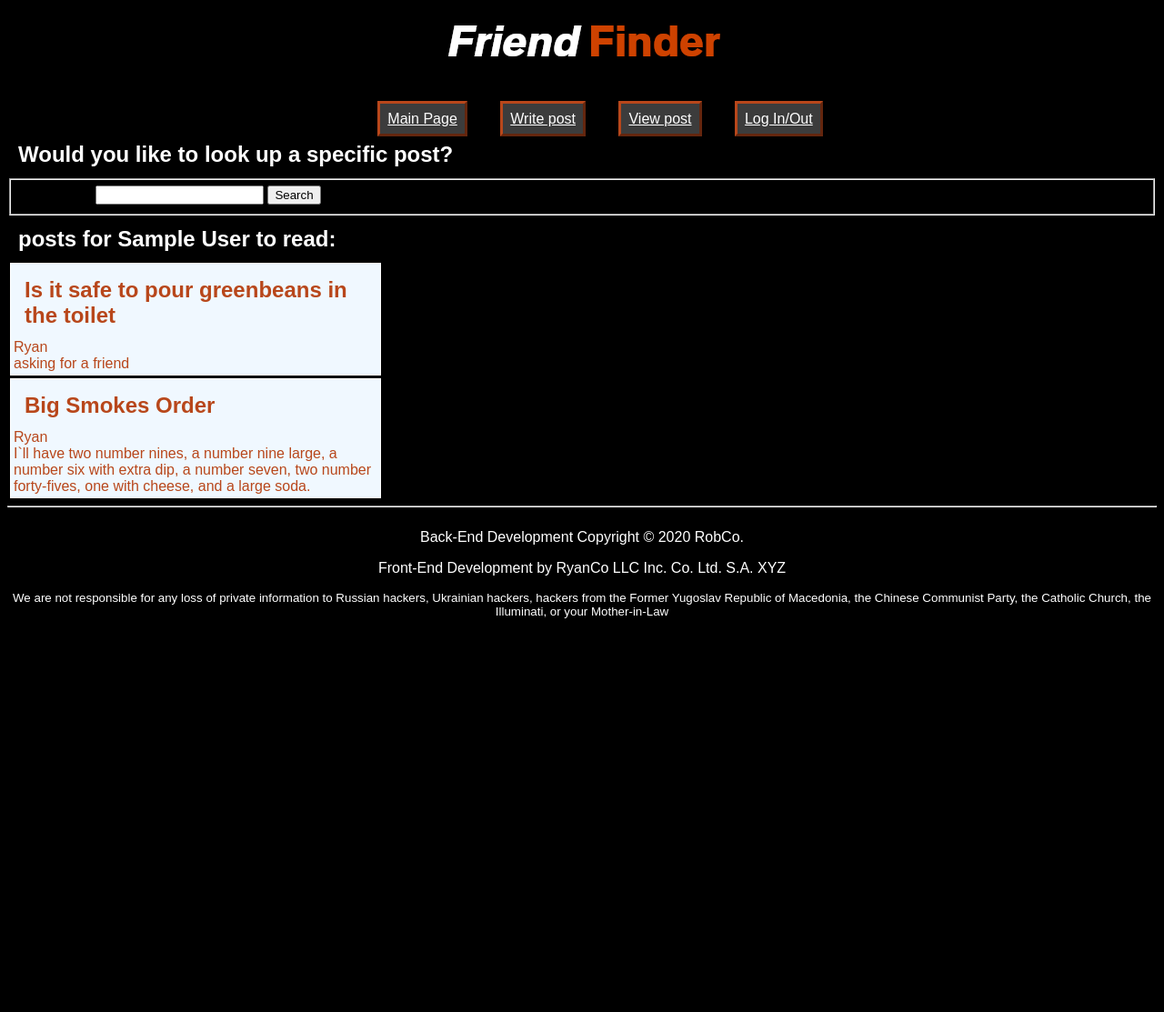
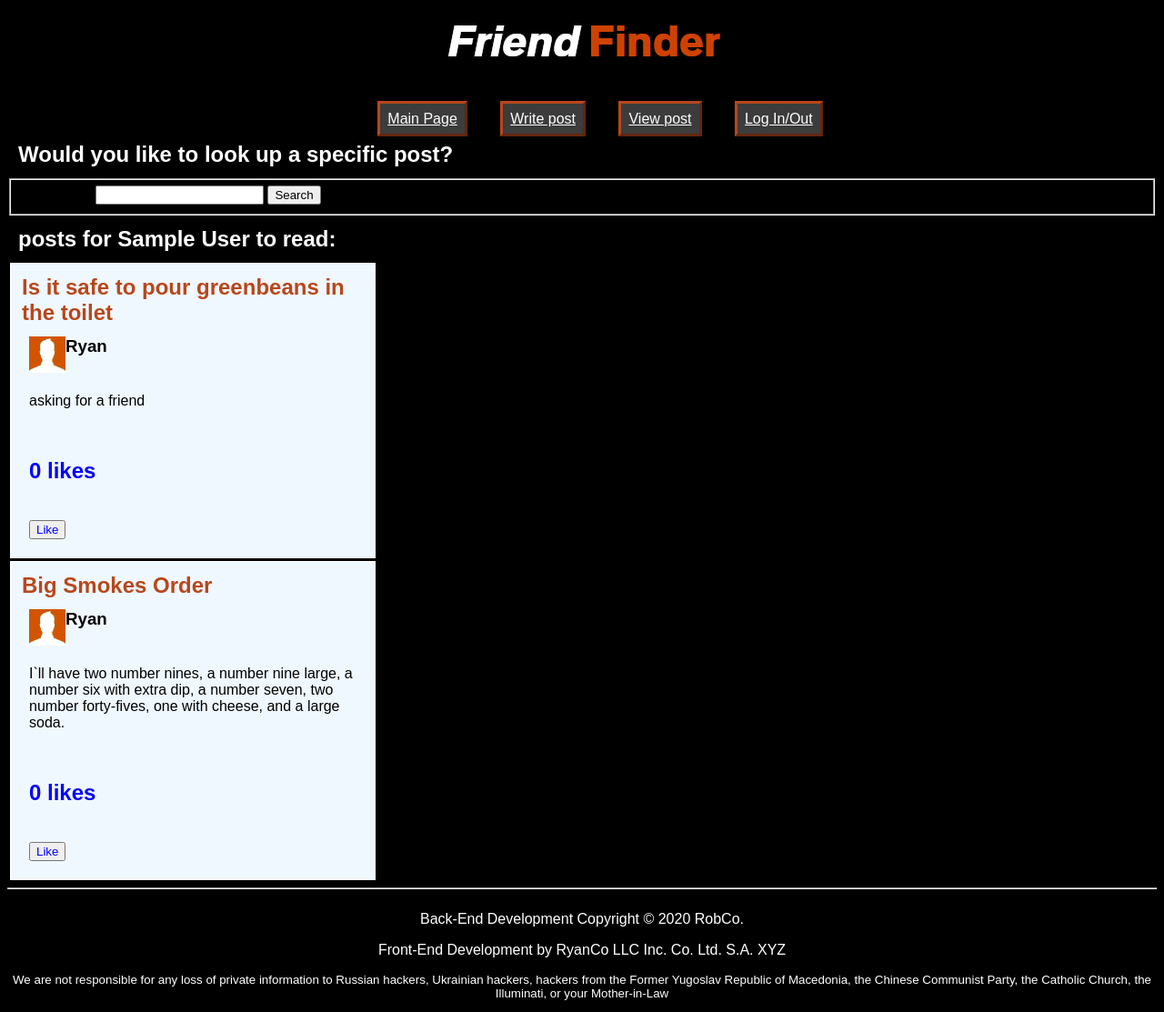
Before and after one commit to ramalouse/FriendFinder, a PHP site: page /viewposts.php in a window 1280 px wide. Shown: the whole page at 91% size. Before the commit the page ends 680 px from the top, so only its background shows below. Run offline with PHP 8.4, Linux system fonts and the light colour scheme; the visitor is signed in with stand-in values (Sample User, id 1); data comes from the database, SQL or seed files in the repository; both versions use the stored data as it was after the commit.

Commit message:
Add files via upload

```diff
--- a/P4/db.php
+++ b/P4/db.php
@@ -63,10 +63,62 @@ function post_post($stitle, $title, $body) { //done do not touch
   }
 }
 
+    //get uid of current user
+function get_UID($uname1) {
+  $db = mysqli_connect("localhost", "root", "", "friendfinder");
+  $idquery = "SELECT UID FROM users WHERE name = '$uname1'";
+  $idquery1 = mysqli_query($db, $idquery);
+  $array = array();
+
+  while ($row = mysqli_fetch_assoc($idquery1)) {
+      array_push($array, $row['UID']);
+  }
+  $userid = $array[0];
+  return $userid;
+}
+
+function get_num_posts($id) {
+  //get posts made by this user
+  $countposts = get_posts_id($id);
+  //echo "debug";
+  //var_dump($countposts);
+  $array2 = array();
+  while ($row2 = mysqli_fetch_assoc($countposts)) {
+      //echo "debug ";
+      //var_dump($row2);
+      //echo $row2[1];
+      array_push($array2, $row2['short_title']);
+  }
+  $numPosts = sizeof($array2);
+  return $numPosts;
+  //echo "debug 40 - ";
+}
+
+function get_username_from_id($uid){
+  $db = mysqli_connect("localhost", "root", "", "friendfinder");
+  $namequery = "SELECT name FROM users WHERE UID = '$uid'";
+  $runquery = mysqli_query($db, $namequery);
+  $array = array();
+  while ($row = mysqli_fetch_assoc($runquery)) {
+    array_push($array, $row['name']);
+  }
+  return $array[0];
+}
+
 function get_posts() {
   $db = mysqli_connect("localhost", "root", "", "friendfinder");
   // $query = "SELECT * FROM posts";
   return $db->query("SELECT * FROM posts");
+}
+
+function get_num_likes($stitle){
+  $db = mysqli_connect("localhost", "root", "", "friendfinder");
+  $query = "SELECT likes FROM posts WHERE short_title = '{$stitle}'";
+  $q = mysqli_query($db, $query);
+  while ($row = mysqli_fetch_assoc($q)) {
+    $num = $row["likes"];
+  return $num;
+}
 }
 
 function get_posts_id($id) {
@@ -85,6 +137,48 @@ function get_post($stitle) { //ryan was here
   $db = mysqli_connect("localhost", "root", "", "friendfinder");
   // $query = "SELECT * FROM posts";
   return $db->query("SELECT * FROM posts WHERE short_title = '{$stitle}'");
+}
+
+function get_friends($uid) { //no this function does not give you friends
+  $db = mysqli_connect("localhost", "root", "", "friendfinder");
+  //we know $userid is the id of the current user
+  //we first need a query to get the id nums of all of our current user's friends
+  $friendquery1 = "SELECT uid2 FROM friend WHERE uid1 = '$uid'";
+  $friendquery2 = "SELECT uid1 FROM friend WHERE uid2 = '$uid'";
+  //this is done twice because of how table friend is set up
+  $fq1 = mysqli_query($db, $friendquery1);
+  $fq2 = mysqli_query($db, $friendquery2);
+
+  //write a for loop; for each item in fq1 and fq2, put the uid into an array
+  $array3 = array();
+  while ($row = mysqli_fetch_assoc($fq1)) {
+      array_push($array3, $row['uid2']);
+  }
+  while ($row = mysqli_fetch_assoc($fq2)) {
+      array_push($array3, $row['uid1']);
+  }
+  //var_dump($array3);
+  //write a for loop; for each item in array3, run a query to get the name of the user; put usernames into an array
+  $array4 = array();
+  for ($i = 0; $i < sizeof($array3); $i++){
+      $uid = $array3[$i];
+      $namequery = "SELECT name FROM users WHERE UID = '$uid'";
+      $nq = mysqli_query($db, $namequery);
+      while ($row = mysqli_fetch_assoc($nq)) {
+          array_push($array4, $row['name']);
+      }
+  }
+
+  return $array4;
+    //var_dump($array4);
+    //we now have an array ($array4) full of the names of our friends
+    //now we list them out in a nice and neat fashing.
+}
+
+function add_like($stitle) {
+  $db = mysqli_connect("localhost", "root", "", "friendfinder");
+  $db->query("UPDATE posts SET likes = likes+1 WHERE short_title = '$stitle'");
+  redirect ("viewposts.php", "post liked!");
 }
 
 function update_title($stitle, $title) {
@@ -134,15 +228,4 @@ function redirect($url, $flash_message = NULL) {
   header("Location: $url");
   die;
 }
-
-function get_username_from_id($uid){
-  $db = mysqli_connect("localhost", "root", "", "friendfinder");
-  $namequery = "SELECT name FROM users WHERE UID = '$uid'";
-  $runquery = mysqli_query($db, $namequery);
-  $array = array();
-  while ($row = mysqli_fetch_assoc($runquery)) {
-    array_push($array, $row['name']);
-  }
-  echo $array[0];
-}
 ?>
--- a/P4/format.css
+++ b/P4/format.css
@@ -13,6 +13,22 @@ a{
 
 h1, #navigation, #flash {
   text-align: center;
+}
+
+img#logo {
+  max-height: 100%;
+  max-width: 100%;
+  float: none;
+}
+
+img {
+  max-width:40px;
+  max-height:40px;
+  float:left;
+}
+
+#name {
+  color: black;
 }
 
 #flash {
@@ -55,12 +71,29 @@ input #short_title{
   align-content: center;
 }
 
+#body {
+  color: black;
+  margin-top: 40px;
+  margin-left: 20px;
+  clear: both;
+}
+
+#like {
+  color:blue;
+  margin: 20px;
+}
+
+#small {
+  margin-left: 20px;
+}
+
 .indent {
-  color: #b8471b;
-  background-color: black;
+  margin-left: 20px;
+  width: 400px;
+  word-wrap: break-word;
+  border: solid white 1px;
   margin: 3px;
-  padding: 3px;
-  border: solid white 1px;
+  background-color: aliceblue;
 }
 
 #rightcolumn{
--- a/P4/top.php
+++ b/P4/top.php
@@ -2,11 +2,11 @@
 <html>
   <head>
     <title>Friend Finder - FIND FRIENDS HERE IN YOUR AREA</title>
-    <link href="format.css" type="text/css" rel="stylesheet" />
+    <link href="format.css?<?=filemtime("format.css")?>" rel="stylesheet" type="text/css" />
   </head>
 
   <body>
-    <h1><img src="logo.png"></img></h1>
+    <h1><img id="logo" src="logo.png"/></h1>
 
     <ul id="navigation">
       <li><a href="index.php">Main Page</a></li>
--- a/P4/viewposts.php
+++ b/P4/viewposts.php
@@ -1,19 +1,9 @@
 <?php
-
 include("db.php");
 ensure_logged_in();
-include("top.php"); ?>
+include("top.php");
+?>
 
-<style>
-.indent{
-  margin-left: 20px;
-  width: 400px;
-  word-wrap: break-word;
-  border: solid white 1px;
-  margin: 3px;
-  background-color: aliceblue;
-}
-</style>
 
 <h2>Would you like to look up a specific post?</h2>
 <form id="view_post" action="viewpost.php" method="get">
@@ -31,10 +21,20 @@ include("top.php"); ?>
   foreach (get_posts() as $row) { ?>
   <div class="indent">
     <h2 id="read"><?= $row["title"] ?><br></h2>
-    <?= get_username_from_id($row["UID"]);?><br>
+    <div id="small">
+      <img src='head_pumpkin.png' />
+      <h3 id="name"><?= get_username_from_id($row["UID"]);?></h3>
+    </div>
+    <p id="body"><?= $row["body"] ?></p><br>
 
-    <?= $row["body"] ?><br>
+    <h2 id="like"><?php echo(get_num_likes($row["short_title"])) ?> likes</h2>
+    <form method="post" action="likepost.php">
+      <input type="hidden" name="short_title" value="<?php echo htmlspecialchars($row["short_title"]); ?>">
+      <input type="submit" name="test" class="test" value="Like" id="like" /><br/>
+    </form>
   </div>
-  <?php } ?>
+
+  <?php }
+  ?>
 
 <?php include("bottom.php"); ?>
```
Also changed, not shown: P4/friendfinder.sql (+7 -9 lines), P4/index.php (+52 -84 lines), P4/likepost.php (added, +7 -0 lines), P4/viewpost.php (+3 -12 lines), P4/writepost.php (+4 -4 lines).
